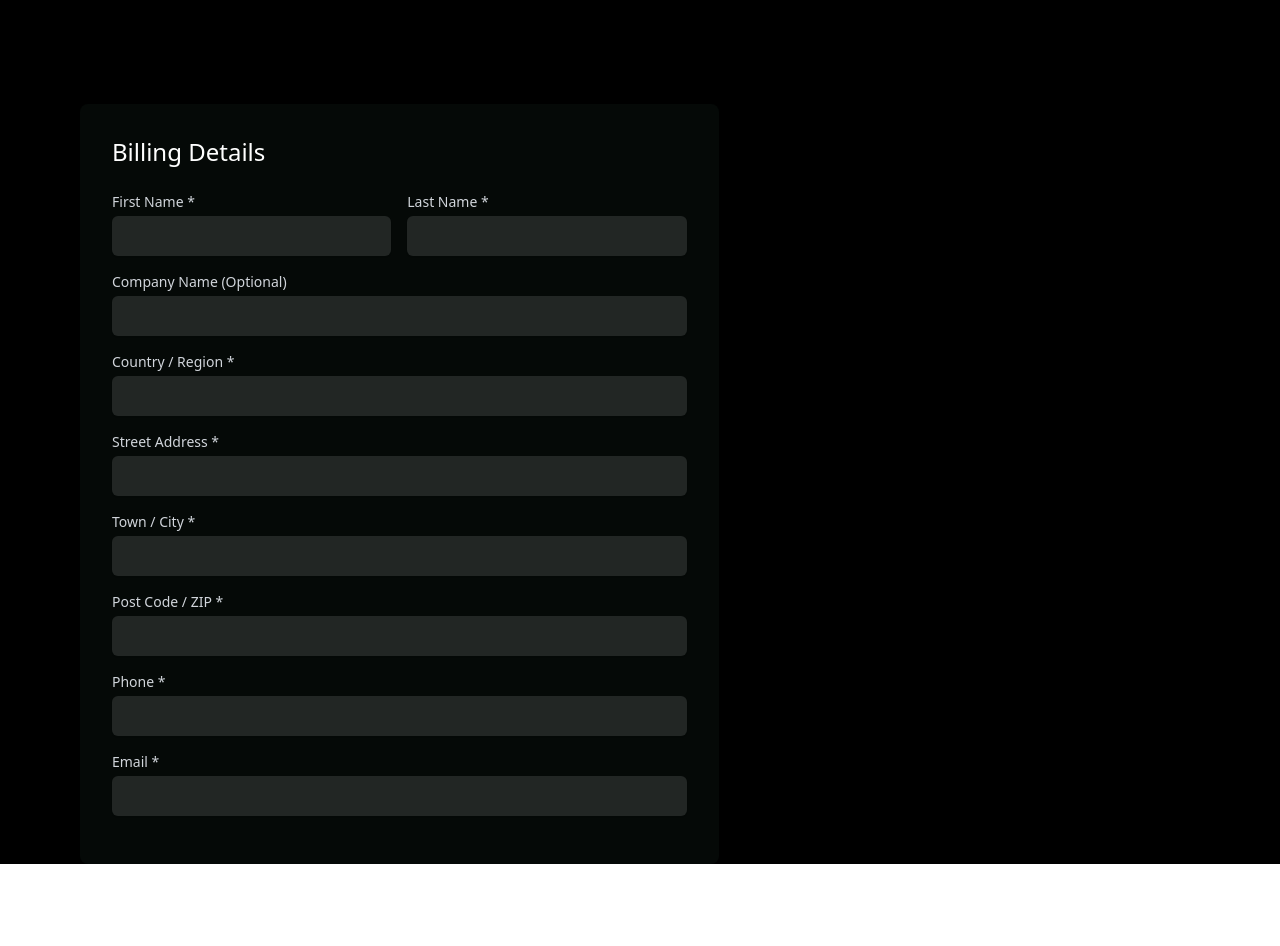
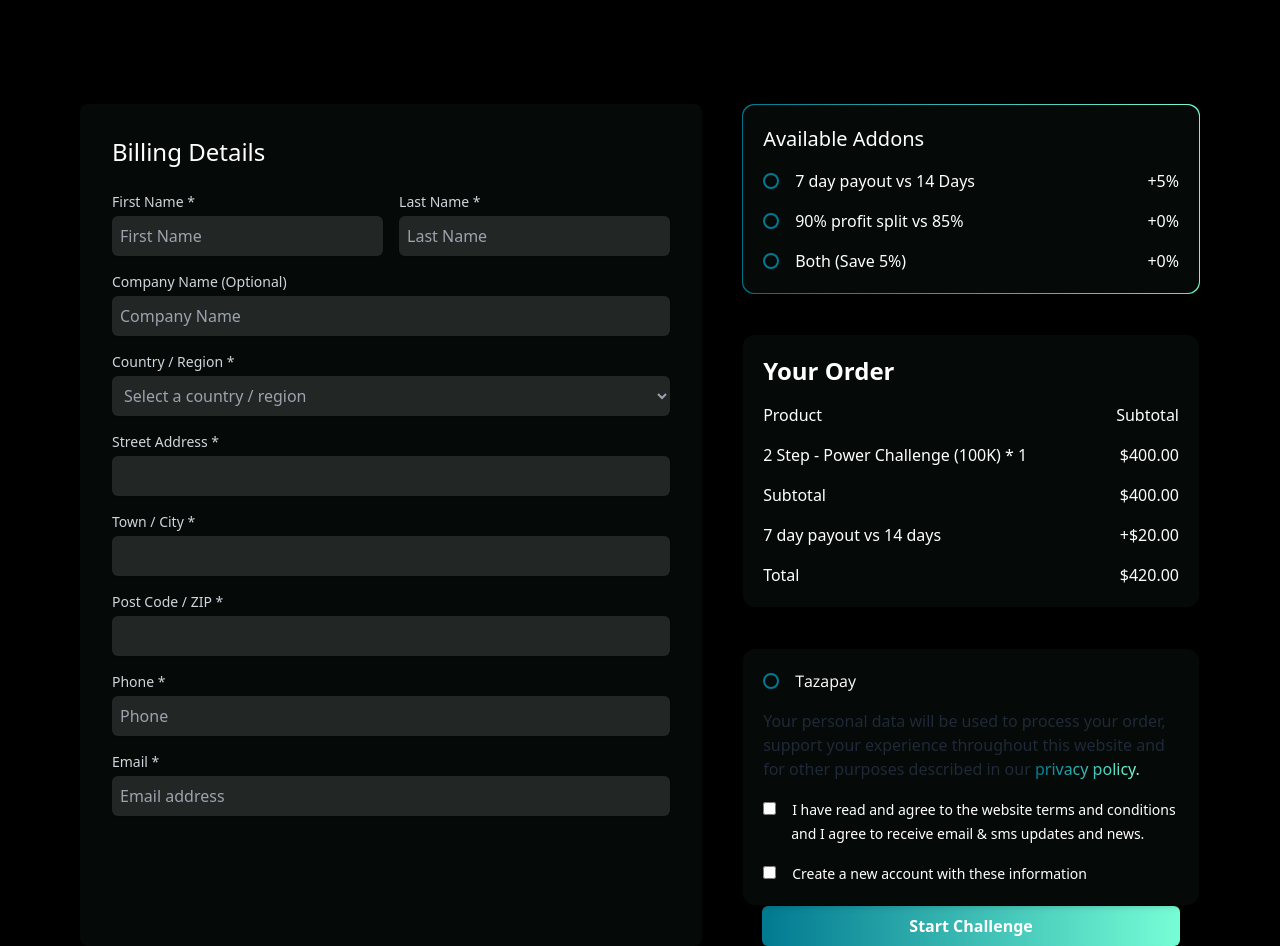
Before and after one commit to AyonJR/zentexx-task, a React (Vite) app: page /checkout/1 in a window 1280 px wide. Shown: the part 120-1066 px from the top of the page. Before the commit the page ends 984 px from the top, so only its background shows below. Built offline with nearby package versions, Linux system fonts and the light colour scheme.

Commit message:
added the payment card layout

```diff
--- a/src/Pages/CheckOut.jsx
+++ b/src/Pages/CheckOut.jsx
@@ -1,11 +1,45 @@
 import { useParams } from "react-router-dom";
+import Payment from "../payment/Payment";
 
 const CheckOut = () => {
   const { total } = useParams();
 
+  const Countries = [
+    "Afghanistan",
+    "Albania",
+    "Algeria",
+    "Andorra",
+    "Angola",
+    "Antigua and Barbuda",
+    "Argentina",
+    "Armenia",
+    "Australia",
+    "Austria",
+    "Azerbaijan",
+    "Bahamas",
+    "Bahrain",
+    "Bangladesh",
+    "Barbados",
+    "Belarus",
+    "Belgium",
+    "Belize",
+    "Benin",
+    "Bhutan",
+    "Bolivia",
+    "Bosnia and Herzegovina",
+    "Botswana",
+    "Brazil",
+    "Brunei",
+    "Bulgaria",
+    "Burkina Faso",
+    "Burundi"
+  ]
+
+
   return (
     <div>
-      <div className="flex mx-20 mt-32">
+      <div>
+      <div className="flex gap-10 mx-20 mt-32">
         {/* form */}
         <div className="w-2/3 p-8 rounded-lg shadow-md" style={{ backgroundColor: "#050907" }}>
           <h2 className="text-2xl font-medium mb-6 text-white">Billing Details</h2>
@@ -19,7 +53,8 @@ const CheckOut = () => {
                 <input
                   type="text"
                   id="firstName"
-                  className="mt-1 block w-full p-2  rounded-md shadow-sm focus:outline-none focus:ring-blue-500 focus:border-blue-500"
+                  placeholder="First Name"
+                  className="mt-1 block w-full p-2 rounded-md shadow-sm focus:outline-none focus:ring-blue-500 focus:border-blue-500"
                   style={{ backgroundColor: "#222624", color: "white" }}
                   required
                 />
@@ -31,6 +66,7 @@ const CheckOut = () => {
                 <input
                   type="text"
                   id="lastName"
+                  placeholder="Last Name"
                   className="mt-1 block w-full p-2 rounded-md shadow-sm focus:outline-none focus:ring-blue-500 focus:border-blue-500"
                   style={{ backgroundColor: "#222624", color: "white" }}
                   required
@@ -46,6 +82,7 @@ const CheckOut = () => {
               <input
                 type="text"
                 id="companyName"
+                placeholder="Company Name"
                 className="mt-1 block w-full p-2 rounded-md shadow-sm focus:outline-none focus:ring-blue-500 focus:border-blue-500"
                 style={{ backgroundColor: "#222624", color: "white" }}
               />
@@ -56,13 +93,19 @@ const CheckOut = () => {
               <label htmlFor="country" className="block text-sm text-gray-300">
                 Country / Region *
               </label>
-              <input
-                type="text"
+              <select
                 id="country"
-                className="mt-1 block w-full p-2  rounded-md shadow-sm focus:outline-none focus:ring-blue-500 focus:border-blue-500"
-                style={{ backgroundColor: "#222624", color: "white" }}
+                className="mt-1 block w-full p-2 rounded-md shadow-sm focus:outline-none focus:ring-blue-500 focus:border-blue-500"
+                style={{ backgroundColor: "#222624", color: "#9CA3AF" }}
                 required
-              />
+              >
+                <option value="">Select a country / region</option>
+                {Countries.map((country, index) => (
+                  <option key={index} value={country}>
+                    {country}
+                  </option>
+                ))}
+              </select>
             </div>
 
             {/* Street Address */}
@@ -101,7 +144,7 @@ const CheckOut = () => {
               <input
                 type="text"
                 id="postCode"
-                className="mt-1 block w-full p-2  rounded-md shadow-sm focus:outline-none focus:ring-blue-500 focus:border-blue-500"
+                className="mt-1 block w-full p-2 rounded-md shadow-sm focus:outline-none focus:ring-blue-500 focus:border-blue-500"
                 style={{ backgroundColor: "#222624", color: "white" }}
                 required
               />
@@ -115,6 +158,7 @@ const CheckOut = () => {
               <input
                 type="tel"
                 id="phone"
+                placeholder="Phone"
                 className="mt-1 block w-full p-2 rounded-md shadow-sm focus:outline-none focus:ring-blue-500 focus:border-blue-500"
                 style={{ backgroundColor: "#222624", color: "white" }}
                 required
@@ -123,27 +167,28 @@ const CheckOut = () => {
 
             {/* Email */}
             <div className="mb-4">
-              <label htmlFor="email" className="block text-sm  text-gray-300">
+              <label htmlFor="email" className="block text-sm text-gray-300">
                 Email *
               </label>
               <input
                 type="email"
                 id="email"
-                className="mt-1 block w-full p-2  rounded-md shadow-sm focus:outline-none focus:ring-blue-500 focus:border-blue-500"
+                placeholder="Email address"
+                className="mt-1 block w-full p-2 rounded-md shadow-sm focus:outline-none focus:ring-blue-500 focus:border-blue-500"
                 style={{ backgroundColor: "#222624", color: "white" }}
                 required
               />
             </div>
-
-
           </form>
         </div>
 
         {/* payment */}
-        <div className="w-1/2 p-8">
-          {/* You can add your payment section here */}
+        <div className="w-1/2 ">
+
+        <Payment></Payment>
         </div>
       </div>
+    </div>
     </div>
   );
 };
--- /dev/null
+++ b/src/payment/Payment.jsx
@@ -0,0 +1,134 @@
+const Payment = () => {
+  return (
+    <div>
+      <div className="relative p-[1px] rounded-xl bg-gradient-to-r from-[#007991] to-[#77FED6]">
+        <div className="p-5 rounded-xl shadow-md bg-[#050907]">
+          <h2 className="text-xl  text-white">Available Addons</h2>
+          {/* input checked */}
+          <div className="mt-4 space-y-4">
+            {/* First Checkbox: "7 day payout vs 14 Days" */}
+            <label className="flex items-center  cursor-pointer">
+              <input type="checkbox" className="sr-only peer" />
+              <div className="w-4 h-4 rounded-full border-2 border-[#007991] peer-checked:bg-custom-gradient peer-checked:border-blue-500 transition-colors"></div>
+              <span className="text-white ml-4">7 day payout vs 14 Days</span>
+              <div className="ml-auto text-white">+5%</div>
+            </label>
+
+            {/* Second Checkbox: "90 % profit split vs 85 %" */}
+            <label className="flex items-center cursor-pointer w-full">
+              <input type="checkbox" className="sr-only peer" />
+              <div className="w-4 h-4 rounded-full border-2 border-[#007991] peer-checked:bg-custom-gradient peer-checked:border-blue-500 transition-colors"></div>
+              <span className="text-white ml-4">90% profit split vs 85%</span>
+              <div className="ml-auto text-white">+0%</div>
+            </label>
+
+            {/* Third Checkbox: "Both (Save 5 %)" */}
+            <label className="flex items-center  cursor-pointer">
+              <input type="checkbox" className="sr-only peer" />
+              <div className="w-4 h-4 rounded-full border-2 border-[#007991] peer-checked:bg-custom-gradient peer-checked:border-blue-500 transition-colors"></div>
+              <span className="text-white ml-4">Both (Save 5%)</span>
+              <div className="ml-auto text-white">+0%</div>
+            </label>
+          </div>
+        </div>
+      </div>
+
+      {/* order card */}
+      <div>
+        <div className="relative p-[1px] mt-10 rounded-xl ">
+          <div className="p-5 rounded-xl shadow-md bg-[#050907]">
+            <h2 className="text-2xl font-semibold  text-white">Your Order</h2>
+            {/* input checked */}
+            <div className="mt-4 space-y-4">
+              {/* First Checkbox: "7 day payout vs 14 Days" */}
+              <label className="flex items-center  cursor-pointer">
+                <span className="text-white ">Product</span>
+                <div className="ml-auto text-white">Subtotal</div>
+              </label>
+
+              {/* Second Checkbox: "90 % profit split vs 85 %" */}
+              <label className="flex items-center cursor-pointer w-full">
+                <span className="text-white">
+                  2 Step - Power Challenge (100K) * 1
+                </span>
+                <div className="ml-auto text-white">$400.00</div>
+              </label>
+
+              {/* Third Checkbox: "Both (Save 5 %)" */}
+              <label className="flex items-center  cursor-pointer">
+                <span className="text-white ">Subtotal</span>
+                <div className="ml-auto text-white">$400.00</div>
+              </label>
+
+              <label className="flex items-center  cursor-pointer">
+                <span className="text-white ">7 day payout vs 14 days</span>
+                <div className="ml-auto text-white">+$20.00</div>
+              </label>
+              <label className="flex items-center  cursor-pointer">
+                <span className="text-white ">Total</span>
+                <div className="ml-auto text-white">$420.00</div>
+              </label>
+            </div>
+          </div>
+        </div>
+      </div>
+
+      {/* Tazapay card */}
+
+      <div>
+        <div className="relative p-[1px] mt-10 rounded-xl ">
+          <div className="p-5 rounded-xl shadow-md bg-[#050907]">
+            <label className="flex items-center  cursor-pointer">
+              <input type="checkbox" className="sr-only peer" />
+              <div className="w-4 h-4 rounded-full border-2 border-[#007991] peer-checked:bg-custom-gradient peer-checked:border-blue-500 transition-colors"></div>
+              <span className="text-white font-normal text-base custom-font ml-4">
+                Tazapay
+              </span>
+            </label>
+
+            {/* input checked */}
+            <div className="mt-4 space-y-4">
+              <p>
+                Your personal data will be used to process your order, support
+                your experience throughout this website and for other purposes
+                described in our{" "}
+                <span className="bg-clip-text font-medium text-transparent bg-gradient-to-r from-[#007991] to-[#77FED6]">
+                  privacy policy.
+                </span>
+              </p>
+
+              <div>
+                <input type="checkbox" name="" id="" />
+                <span className="text-white text-sm ml-4">
+                  I have read and agree to the website terms and conditions{" "}
+                  <br />{" "}
+                  <span className="ml-7">
+                    and I agree to receive email & sms updates and news.
+                  </span>{" "}
+                </span>
+              </div>
+
+              <div>
+                <input type="checkbox" name="" id="" />
+                <span className="text-white text-sm ml-4">
+                  Create a new account with these information{" "}
+                </span>
+              </div>
+            </div>
+          </div>
+        </div>
+      </div>
+
+      {/* pay button */}
+      <div className="mx-5">
+      <button
+            className="w-full bg-custom-gradient font-semibold text-white rounded-md py-2 flex items-center justify-center gap-2"
+          >
+            Start Challenge
+          </button>
+      </div>
+    </div>
+  );
+};
+
+export default Payment;
```
